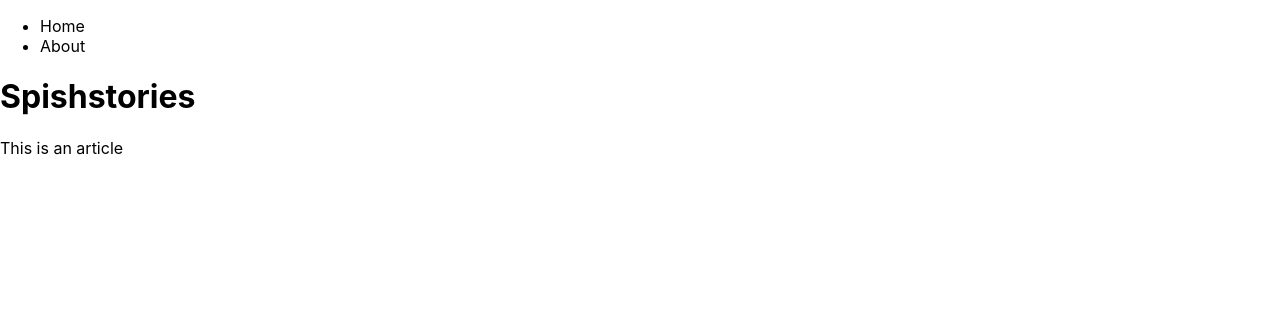
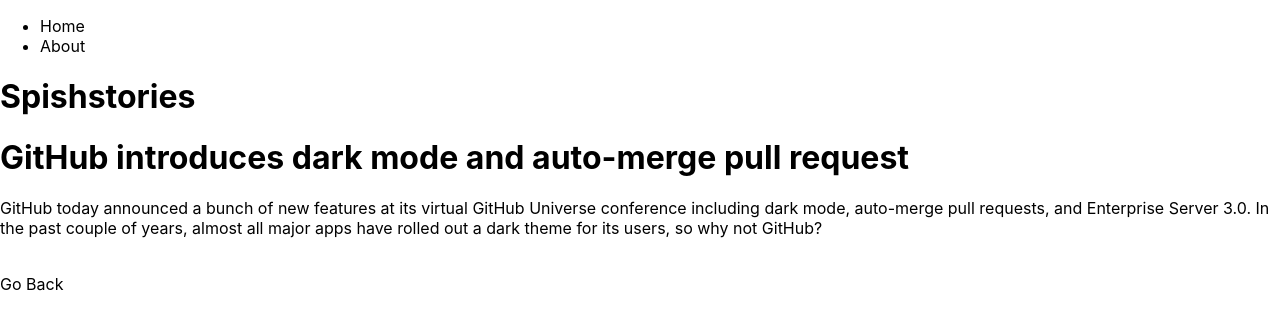
Before and after one commit to nickspisak/nextjs-test, a Next.js app: page /article/1 in a window 1280 px wide. Shown: the top 330 px of the page. Built offline with nearby package versions, Linux system fonts and the light colour scheme.

Commit message:
finished test

```diff
--- a/components/Layout.js
+++ b/components/Layout.js
@@ -1,8 +1,10 @@
 import Nav from "./Nav";
+import Meta from "./Meta";
 import Header from "./Header";
 const Layout = ({ children }) => {
   return (
     <>
+      <Meta />
       <Nav />
       <div>
         <main>
--- /dev/null
+++ b/components/Meta.js
@@ -0,0 +1,16 @@
+import Head from "next/head";
+const Meta = ({ title, keywords, description }) => {
+  return (
+    <Head>
+      <title>Spishstories</title>
+      <meta name="description" content="Generated by create next app" />
+      <link rel="icon" href="/favicon.ico" />
+    </Head>
+  );
+};
+Meta.defaultProps = {
+  title: "Spishstories",
+  keywords: "web dev",
+  description: "Stories",
+};
+export default Meta;
--- /dev/null
+++ b/config/index.js
@@ -0,0 +1,3 @@
+const dev = process.env.NODE_ENV !== "production";
+
+export const server = dev ? "http://localhost:3002" : "https://yourwebsite.com";
--- /dev/null
+++ b/data.js
@@ -0,0 +1,29 @@
+export const articles = [
+  {
+    id: "1",
+    title: "GitHub introduces dark mode and auto-merge pull request",
+    excerpt:
+      "GitHub today announced a bunch of new features at its virtual GitHub...",
+    body: "GitHub today announced a bunch of new features at its virtual GitHub Universe conference including dark mode, auto-merge pull requests, and Enterprise Server 3.0. In the past couple of years, almost all major apps have rolled out a dark theme for its users, so why not GitHub?",
+  },
+  {
+    id: "2",
+    title: "What’s multi-cloud? And why should developers care?",
+    excerpt: "Most developers don’t care about multi-cloud. But they should...",
+    body: "Most developers don’t care about multi-cloud. But they should. Whether developers know it or not, their companies likely already have a multi-cloud environment.    Multi-cloud is a strategy where a business selects different services from different cloud providers",
+  },
+  {
+    id: "3",
+    title: "Here is how to make your website more accessible",
+    excerpt:
+      "An accessible website is one that’s optimized for all people, including those with disabilities...",
+    body: "There are many things to consider when setting up a website, and accessibility is one factor that can sometimes be overlooked. An accessible website is one that’s optimized for all people, including those with impaired vision or hearing, motor difficulties, or learning disabilities",
+  },
+  {
+    id: "4",
+    title: "Why open ecosystems are the future of app development",
+    excerpt:
+      "When app stores entered the mainstream tech culture, they exposed developers to an audience of millions...",
+    body: "We can’t get enough of our mobile apps. There were 204 billion apps downloads last year, and that number is rising in 2020.  When app stores entered the mainstream tech culture, they exposed developers to an audience of millions who were keen to adopt the innovative capabilities",
+  },
+];
--- /dev/null
+++ b/pages/api/articles/[id].js
@@ -0,0 +1,11 @@
+import { articles } from "../../../data";
+
+export default function handler({ query: { id } }, res) {
+  const filtered = articles.filter((article) => article.id === id);
+
+  if (filtered.length > 0) {
+    res.status(200).json(filtered[0]);
+  } else {
+    res.status(404).json({ message: `Article with the id of ${id} not found` });
+  }
+}
--- /dev/null
+++ b/pages/api/articles/index.js
@@ -0,0 +1,5 @@
+import { articles } from "../../../data";
+
+export default function handler(req, res) {
+  res.status(200).json(articles);
+}
--- a/pages/api/hello.js
+++ /dev/null
@@ -1,5 +0,0 @@
-// Next.js API route support: https://nextjs.org/docs/api-routes/introduction
-
-export default function handler(req, res) {
-  res.status(200).json({ name: 'John Doe' })
-}
--- a/pages/article/[id]/index.js
+++ b/pages/article/[id]/index.js
@@ -1,4 +1,41 @@
-const article = () => {
-  return <div>This is an article</div>;
+import Link from "next/link";
+import Meta from "../../../components/Meta";
+import { server } from "../../../config";
+const article = ({ article }) => {
+  return (
+    <>
+      <Meta title={article.title} description={article.excerpt} />
+      <h1>{article.title}</h1>
+      <p>{article.body}</p>
+      <br />
+      <Link href="/">Go Back</Link>
+    </>
+  );
+};
+
+export const getStaticProps = async (context) => {
+  const res = await fetch(`${server}/api/articles/${context.params.id}`);
+
+  const article = await res.json();
+
+  return {
+    props: {
+      article,
+    },
+  };
+};
+
+export const getStaticPaths = async () => {
+  const res = await fetch(`${server}/api/articles`);
+
+  const articles = await res.json();
+
+  const ids = articles.map((article) => article.id);
+  const paths = ids.map((id) => ({ params: { id: id.toString() } }));
+
+  return {
+    paths,
+    fallback: false,
+  };
 };
 export default article;
```
Also changed, not shown: pages/index.js (+2 -11 lines).
